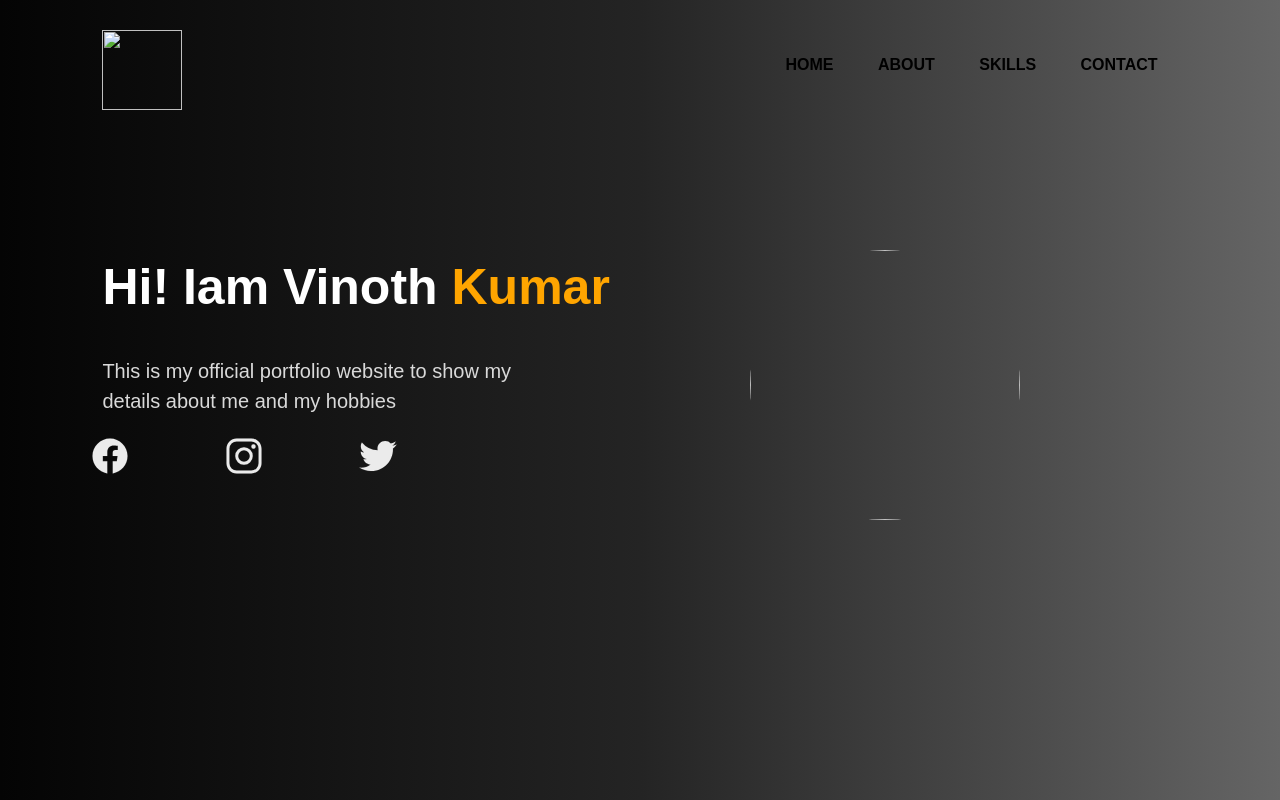
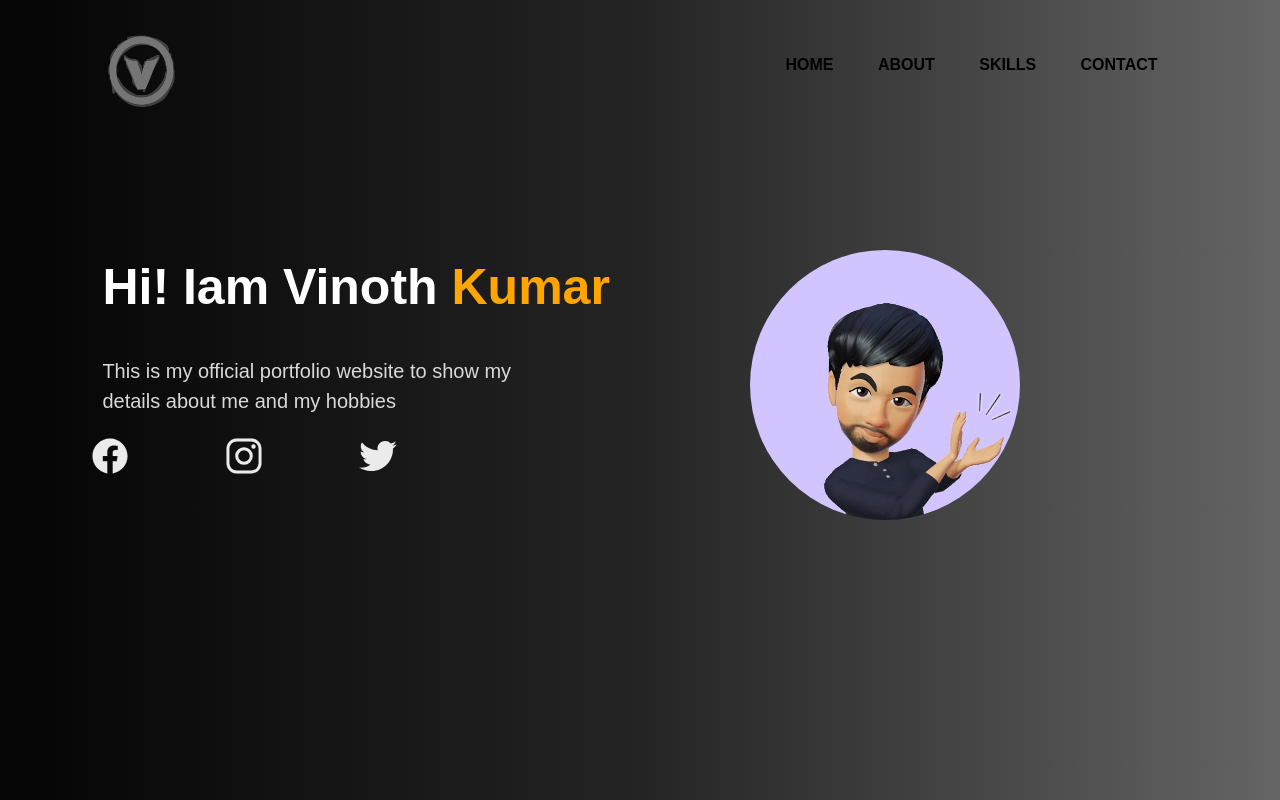
Before and after one commit to vinodhiya/digitalportfolio, a plain HTML site: page index.html in a window 1280 px wide. Drawn offline with nearby package versions, Linux system fonts and the light colour scheme.

Commit message:
Update index.html

```diff
--- a/index.html
+++ b/index.html
@@ -6,16 +6,11 @@
     <meta name="viewport" content="width=device-width, initial-scale=1.0" />
     <title>persnol portfolio website</title>
     <link rel="stylesheet" href="portfolio.css" />
-    <style>
-      .image {
-        animation: moveImage 4s forwards infinite;
-      }
-    </style>
   </head>
   <body>
     <dir class="hero">
       <nav>
-        <img src="images/V_logo_noir.png" class="logo" />
+        <img src="V_logo_noir.png" class="logo" />
         <ul>
           <li><a href="portfolio.html" target="_blank">HOME</a></li>
           <li><a href="about.html" target="_blank">ABOUT</a></li>
@@ -32,7 +27,7 @@
       </div>
       <div>
         <img
-          src="images/WhatsApp Image 2023-09-23 at 18.08.02.jpg"
+          src="WhatsApp Image 2023-09-23 at 18.08.02.jpg"
           class="image"
         />
       </div>
```
